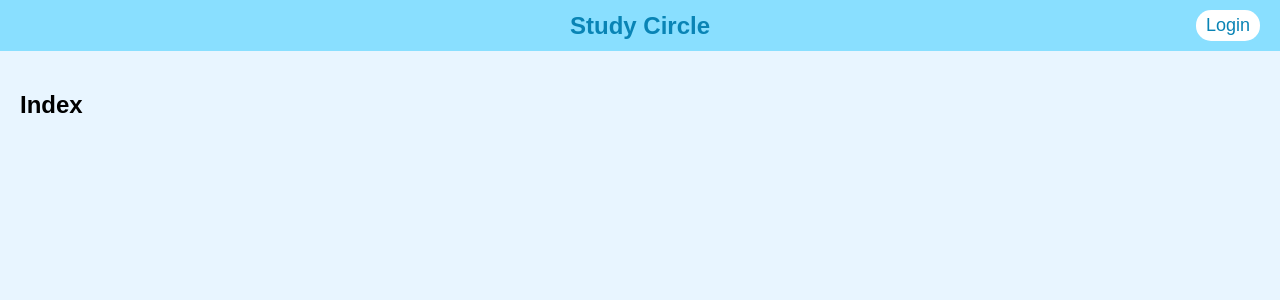
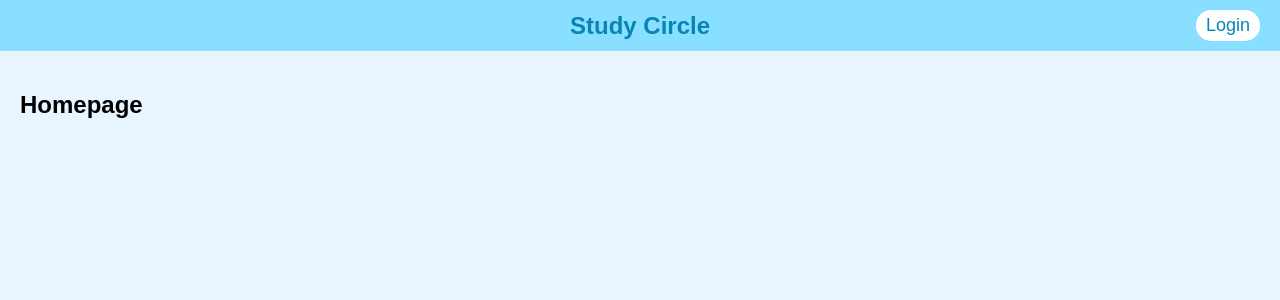
Before and after one commit to StudyCircleorg/StudyCircle, a Django app: page / in a window 1280 px wide. Shown: the top 300 px of the page. Run offline with Django 4.2, Linux system fonts and the light colour scheme.

Commit message:
Example brach

```diff
--- a/studycircle/core/templates/core/index.html
+++ b/studycircle/core/templates/core/index.html
@@ -3,5 +3,5 @@
 {% block title %}StudyCircle{% endblock %}
 
 {% block content %}
-    <h2>Index</h2>
+    <h2>Homepage</h2>
 {% endblock %}
```
